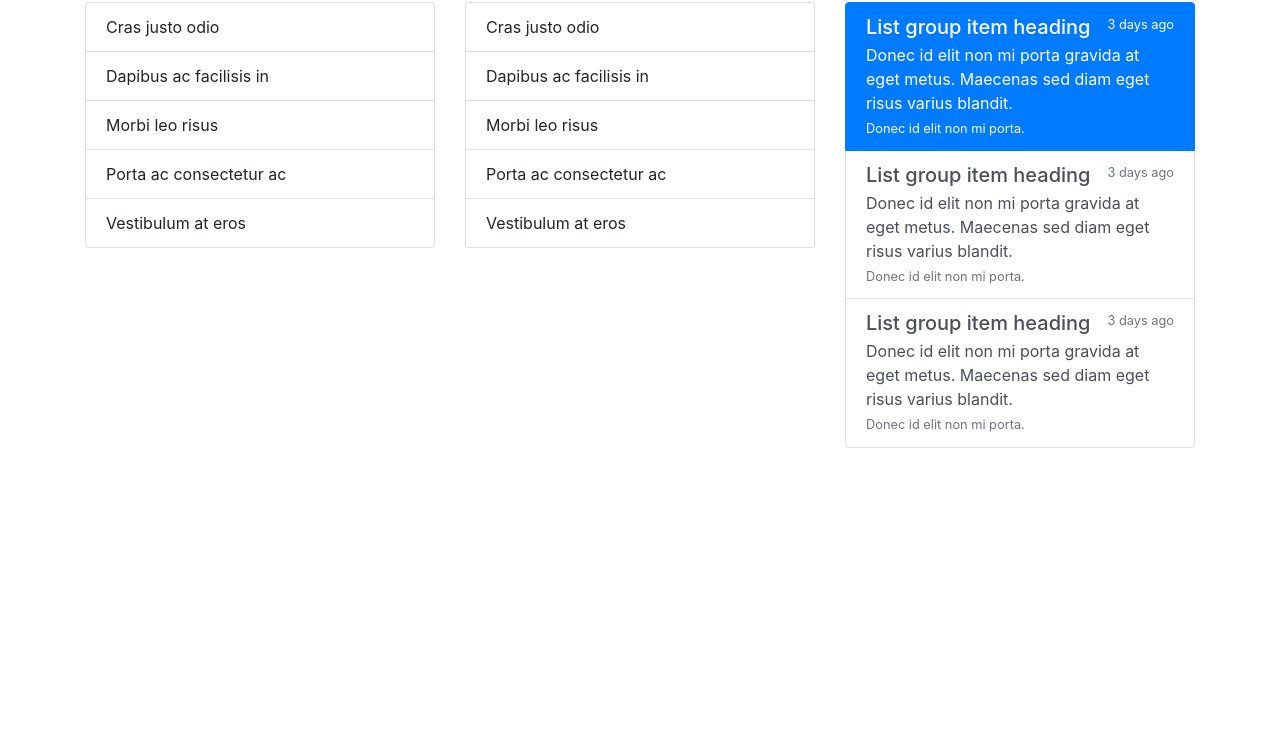
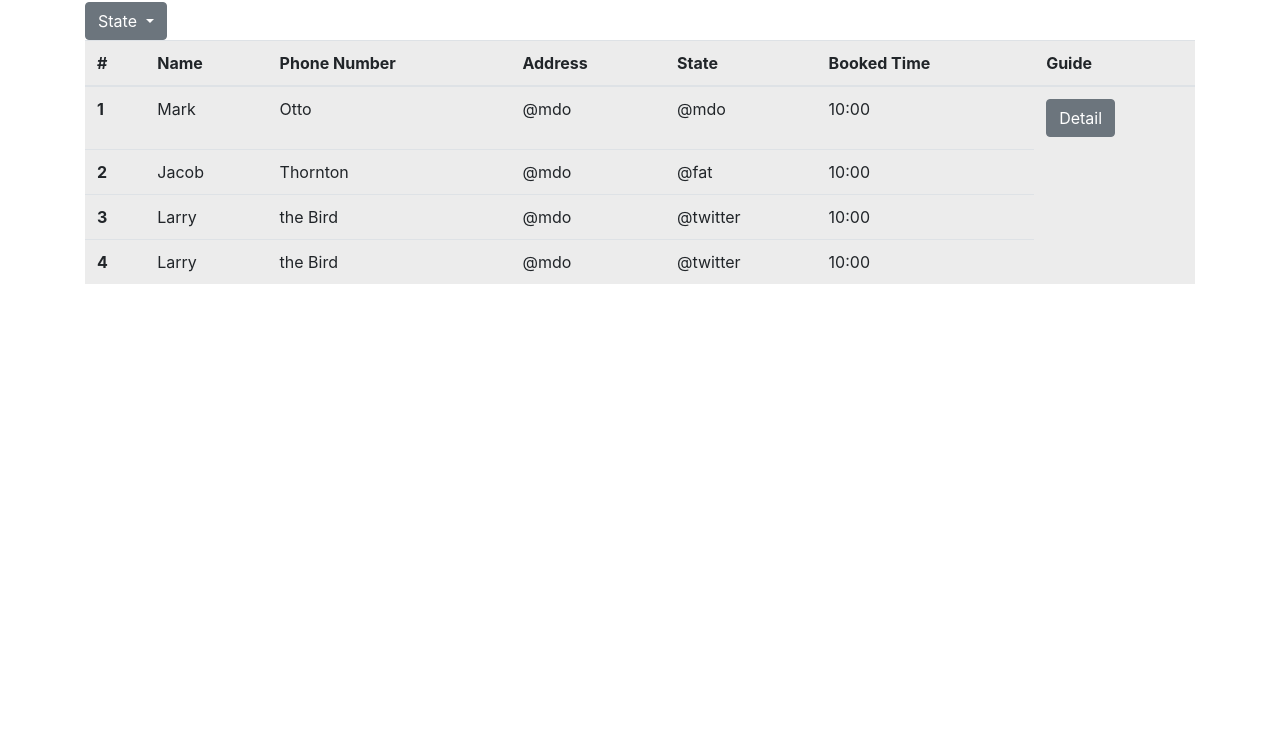
Before and after one commit to lqnhat97/simpleBike, a website: page Layout/request_management.html in a window 1280 px wide. Shown: the part 54-800 px from the top of the page. Drawn offline with nearby package versions, Linux system fonts and the light colour scheme.

Commit message:
Layout\request_management.html Layout\request_management.js db\WiredTiger.lock Controller\request_management_controller Layout\login.css Layout\login.html

```diff
--- /dev/null
+++ b/Layout/login.css
@@ -0,0 +1,103 @@
+:root {
+    --input-padding-x: 1.5rem;
+    --input-padding-y: .75rem;
+  }
+
+  body {
+    background: #9CECFB;
+    /* fallback for old browsers */
+    background: -webkit-linear-gradient(to right, #0052D4, #65C7F7, #9CECFB);
+    /* Chrome 10-25, Safari 5.1-6 */
+    background: linear-gradient(to right, #0052D4, #65C7F7, #9CECFB);
+    /* W3C, IE 10+/ Edge, Firefox 16+, Chrome 26+, Opera 12+, Safari 7+ */
+  }
+
+  .card-signin {
+    border: 0;
+    border-radius: 1rem;
+    box-shadow: 0 0.5rem 1rem 0 rgba(0, 0, 0, 0.1);
+  }
+
+  .card-signin .card-title {
+    margin-bottom: 2rem;
+    font-weight: 300;
+    font-size: 1.5rem;
+  }
+
+  .card-signin .card-body {
+    padding: 2rem;
+  }
+
+  .form-signin {
+    width: 100%;
+  }
+
+  .form-signin .btn {
+    font-size: 80%;
+    border-radius: 5rem;
+    letter-spacing: .1rem;
+    font-weight: bold;
+    padding: 1rem;
+    transition: all 0.2s;
+  }
+
+  .form-label-group {
+    position: relative;
+    margin-bottom: 1rem;
+  }
+
+  .form-label-group input {
+    border-radius: 2rem;
+  }
+
+  .form-label-group>input,
+  .form-label-group>label {
+    padding: var(--input-padding-y) var(--input-padding-x);
+  }
+
+  .form-label-group>label {
+    position: absolute;
+    top: 0;
+    left: 0;
+    display: block;
+    width: 100%;
+    margin-bottom: 0;
+    /* Override default `<label>` margin */
+    line-height: 1.5;
+    color: #495057;
+    border: 1px solid transparent;
+    border-radius: .25rem;
+    transition: all .1s ease-in-out;
+  }
+
+  .form-label-group input::-webkit-input-placeholder {
+    color: transparent;
+  }
+
+  .form-label-group input:-ms-input-placeholder {
+    color: transparent;
+  }
+
+  .form-label-group input::-ms-input-placeholder {
+    color: transparent;
+  }
+
+  .form-label-group input::-moz-placeholder {
+    color: transparent;
+  }
+
+  .form-label-group input::placeholder {
+    color: transparent;
+  }
+
+  .form-label-group input:not(:placeholder-shown) {
+    padding-top: calc(var(--input-padding-y) + var(--input-padding-y) * (2 / 3));
+    padding-bottom: calc(var(--input-padding-y) / 3);
+  }
+
+  .form-label-group input:not(:placeholder-shown)~label {
+    padding-top: calc(var(--input-padding-y) / 3);
+    padding-bottom: calc(var(--input-padding-y) / 3);
+    font-size: 12px;
+    color: #777;
+  }
--- a/Layout/request_management.html
+++ b/Layout/request_management.html
@@ -6,10 +6,9 @@
     <meta http-equiv="X-UA-Compatible" content="IE=edge">
     <title>Simple Bike Request Management</title>
     <!-- Bootstrap4-->
-    <link rel="stylesheet" href="https://maxcdn.bootstrapcdn.com/bootstrap/4.0.0/css/bootstrap.min.css" integrity="sha384-Gn5384xqQ1aoWXA+058RXPxPg6fy4IWvTNh0E263XmFcJlSAwiGgFAW/dAiS6JXm"
+    <link rel="stylesheet" href="https://stackpath.bootstrapcdn.com/bootstrap/4.1.3/css/bootstrap.min.css" integrity="sha384-MCw98/SFnGE8fJT3GXwEOngsV7Zt27NXFoaoApmYm81iuXoPkFOJwJ8ERdknLPMO"
         crossorigin="anonymous">
-    <script src="https://code.jquery.com/jquery-3.3.1.slim.min.js" integrity="sha384-q8i/X+965DzO0rT7abK41JStQIAqVgRVzpbzo5smXKp4YfRvH+8abtTE1Pi6jizo"
-        crossorigin="anonymous"></script>
+    <script src="https://code.jquery.com/jquery-3.1.1.min.js"></script>
     <script src="https://cdnjs.cloudflare.com/ajax/libs/popper.js/1.14.3/umd/popper.min.js" integrity="sha384-ZMP7rVo3mIykV+2+9J3UJ46jBk0WLaUAdn689aCwoqbBJiSnjAK/l8WvCWPIPm49"
         crossorigin="anonymous"></script>
     <script src="https://stackpath.bootstrapcdn.com/bootstrap/4.1.3/js/bootstrap.min.js" integrity="sha384-ChfqqxuZUCnJSK3+MXmPNIyE6ZbWh2IMqE241rYiqJxyMiZ6OW/JmZQ5stwEULTy"
@@ -22,59 +21,74 @@
 <body>
     <div class="container">
         <h1> Simple Bike Request Management</h1>
-        <div class="row">
-            <div class="col-sm">
-                <ul class="list-group">
-                    <li class="list-group-item">Cras justo odio</li>
-                    <li class="list-group-item">Dapibus ac facilisis in</li>
-                    <li class="list-group-item">Morbi leo risus</li>
-                    <li class="list-group-item">Porta ac consectetur ac</li>
-                    <li class="list-group-item">Vestibulum at eros</li>
-                </ul>
+        <div class="dropdown">
+            <button class="btn btn-secondary dropdown-toggle" type="button" id="dropdownMenuButton" data-toggle="dropdown"
+                aria-haspopup="true" aria-expanded="false">
+                State
+            </button>
+            <div class="dropdown-menu" aria-labelledby="dropdownMenuButton">
+                <a class="dropdown-item" href="#">Is Not Located</a>
+                <a class="dropdown-item" href="#">Located</a>
+                <a class="dropdown-item" href="#">Assigned</a>
+                <a class="dropdown-item" href="#">Moving</a>
+                <a class="dropdown-item" href="#">Finish</a>
             </div>
-            <div class="col-sm">
-                <ul class="list-group">
-                    <li class="list-group-item">Cras justo odio</li>
-                    <li class="list-group-item">Dapibus ac facilisis in</li>
-                    <li class="list-group-item">Morbi leo risus</li>
-                    <li class="list-group-item">Porta ac consectetur ac</li>
-                    <li class="list-group-item">Vestibulum at eros</li>
-                </ul>
-            </div>
-            <div class="col-sm">
-                <div class="list-group">
-                    <a href="#" class="list-group-item list-group-item-action flex-column align-items-start active">
-                        <div class="d-flex w-100 justify-content-between">
-                            <h5 class="mb-1">List group item heading</h5>
-                            <small>3 days ago</small>
-                        </div>
-                        <p class="mb-1">Donec id elit non mi porta gravida at eget metus. Maecenas sed diam eget risus
-                            varius blandit.</p>
-                        <small>Donec id elit non mi porta.</small>
-                    </a>
-                    <a href="#" class="list-group-item list-group-item-action flex-column align-items-start">
-                        <div class="d-flex w-100 justify-content-between">
-                            <h5 class="mb-1">List group item heading</h5>
-                            <small class="text-muted">3 days ago</small>
-                        </div>
-                        <p class="mb-1">Donec id elit non mi porta gravida at eget metus. Maecenas sed diam eget risus
-                            varius blandit.</p>
-                        <small class="text-muted">Donec id elit non mi porta.</small>
-                    </a>
-                    <a href="#" class="list-group-item list-group-item-action flex-column align-items-start">
-                        <div class="d-flex w-100 justify-content-between">
-                            <h5 class="mb-1">List group item heading</h5>
-                            <small class="text-muted">3 days ago</small>
-                        </div>
-                        <p class="mb-1">Donec id elit non mi porta gravida at eget metus. Maecenas sed diam eget risus
-                            varius blandit.</p>
-                        <small class="text-muted">Donec id elit non mi porta.</small>
-                    </a>
-                </div>
-            </div>
+        </div>
+        <table class="table table-active">
+            <thead>
+                <tr>
+                    <th scope="col">#</th>
+                    <th scope="col">Name</th>
+                    <th scope="col">Phone Number</th>
+                    <th scope="col">Address</th>
+                    <th scope="col">State</th>
+                    <th scope="col">Booked Time</th>
+                    <th scope="col">Guide</th>
+                </tr>
+            </thead>
+            <tbody>
+                <tr>
+                    <th scope="row">1</th>
+                    <td>Mark</td>
+                    <td>Otto</td>
+                    <td>@mdo</td>
+                    <td>@mdo</td>
+                    <td>10:00</td>
+                    <td>
+                        <button class="btn btn-secondary">
+                            Detail
+                        </button>
+                    </td>
+                </tr>
+                <tr>
+                    <th scope="row">2</th>
+                    <td>Jacob</td>
+                    <td>Thornton</td>
+                    <td>@mdo</td>
+                    <td>@fat</td>
+                    <td>10:00</td>
+                </tr>
+                <tr>
+                    <th scope="row">3</th>
+                    <td>Larry</td>
+                    <td>the Bird</td>
+                    <td>@mdo</td>
+                    <td>@twitter</td>
+                    <td>10:00</td>
+                </tr>
+                <tr>
+                    <th scope="row">4</th>
+                    <td>Larry</td>
+                    <td>the Bird</td>
+                    <td>@mdo</td>
+                    <td>@twitter</td>
+                    <td>10:00</td>
+                </tr>
+            </tbody>
+        </table>
+    </div>
 
-        </div>
-    </div>
+
 </body>
 
 </html>
--- a/Layout/request_management.js
+++ b/Layout/request_management.js
@@ -0,0 +1,8 @@
+$(document).ready(function () {
+    $('.dropdown-item').click(function () {
+        $('#dropdownMenuButton').text($(this).text());
+
+    })
+
+
+})
```
Also changed, not shown: Layout/login.html (added, +55 -0 lines), 2 other files.
